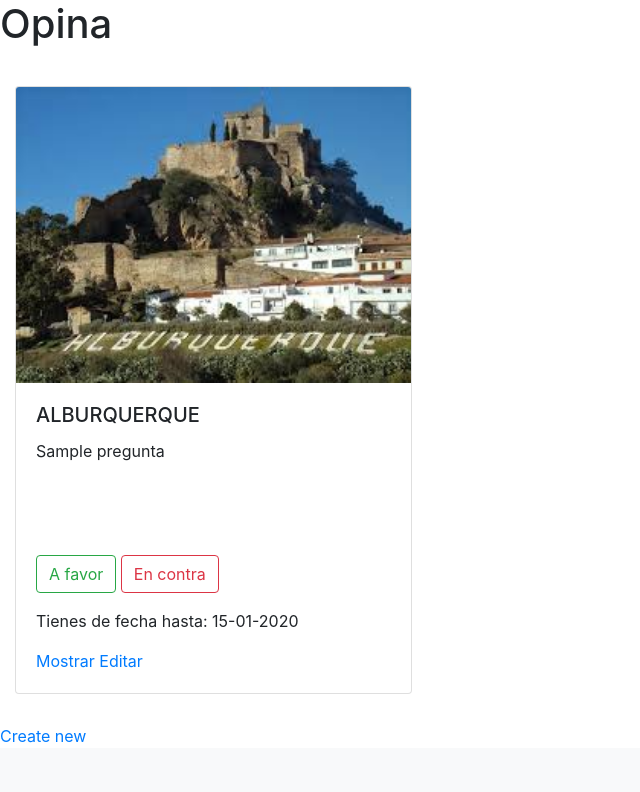
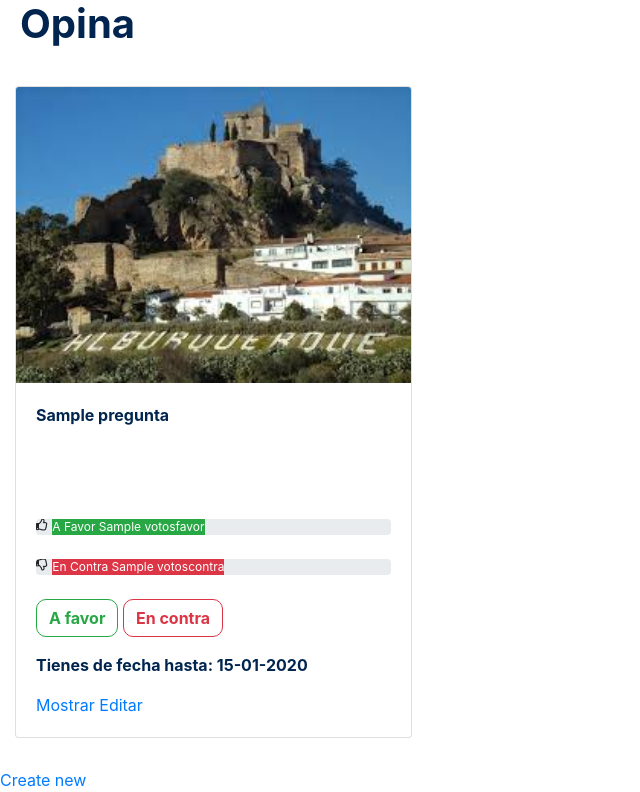
Before and after one commit to ereme/smartquercus, a Symfony app: template templates/opina/index.html.twig in a window 1280 px wide. Shown: the part 56-848 px from the top of the page, without its empty margins (0-640 px from the left). Before the commit the page ends 799 px from the top, so only its background shows below. Run offline with Twig, Linux system fonts and the light colour scheme; the template is opened without the code that fills it: most values are stand-ins (such as "Sample title", 1, 10 or a date in 2020); some libraries are stand-ins or nearby versions.

Commit message:
Terminado con la ayuda de Alvaro

```diff
--- a/assets/css/opina.css
+++ b/assets/css/opina.css
@@ -6,3 +6,31 @@
 #opina .card-text p{
 	height: 100px;
 }
+
+h1{
+	color: #01254f;
+	font-weight: bold;
+	margin-left: 20px;
+
+}
+
+#opina .card-text-2{
+	color: #01254f;
+	font-weight: bold;
+}
+
+#fecha{
+	color: #01254f;
+	font-weight: bold;
+}
+
+.btn{
+
+	font-weight: bold;
+	border-radius: 10px;
+}
+
+.progress .far{
+
+	margin-right: 5px;
+}
--- a/assets/js/opina.js
+++ b/assets/js/opina.js
@@ -13,7 +13,21 @@ $( document ).ready(function() {
             url: '/opina/' + idopina + '/' + valor + '/json',
             dataType: 'json',
             success: function success(datos) {
-               console.log(datos);
+
+            	console.log($(this).parent().find('.bg-success'));
+
+
+            	$('#'+idopina+'favor').attr({
+            				'aria-valuenow': datos.votosfavor,
+            				'style': 'width:'+datos.votosfavor+'%',
+            	});
+
+            	$('#'+idopina+'contra').attr({
+            				'aria-valuenow': datos.votoscontra,
+            				'style': 'width:'+datos.votoscontra+'%',
+            	});
+               	console.log(datos);
+
             }
         });
 
--- a/src/Repository/OpinaRepository.php
+++ b/src/Repository/OpinaRepository.php
@@ -36,7 +36,7 @@ class OpinaRepository extends ServiceEntityRepository
     }
     */
 
-    public function findOpina($opinaid){
+   /* public function findOpina($opinaid){
         return $this->createQueryBuilder('m')
             //->select('m.id, m.mensaje, m.fechahora, m.receptor')
             ->where('m.emisor = ?1', $qb->expr()->eq('m.emisor', '?2'))
@@ -47,5 +47,5 @@ class OpinaRepository extends ServiceEntityRepository
             ->getQuery()
             ->getResult() //puedo poner: getResult() para muchos, getSingleResult() para uno
         ;
-    }
+    }*/
 }
--- a/templates/opina/index.html.twig
+++ b/templates/opina/index.html.twig
@@ -12,16 +12,24 @@
                         <div class="card">
                             <img class="card-img-top" src="{{ asset('imagen/alburquerque.jpg')}}" alt="Card image cap" width="50">
                             <div class="card-body">
-                                <h5 class="card-title">ALBURQUERQUE</h5>
                                 <div class="card-text">
                                 <p class="card-text-2">{{ opina.pregunta }}</p>
                                 </div>
+
+                                <div class="progress">
+                                    <i class="far fa-thumbs-up"></i> <div id="{{opina.id}}favor" class="progress-bar bg-success" role="progressbar" style="width: {{ opina.votosfavor }}%" aria-valuenow="{{ opina.votosfavor }}" aria-valuemin="0" aria-valuemax="100">A Favor {{ opina.votosfavor }}</div>
+                                </div>
+                                <br>
+                                <div class="progress">
+                                    <i class="far fa-thumbs-down"></i> <div id="{{opina.id}}contra" class="progress-bar bg-danger" role="progressbar" style="width: {{ opina.votoscontra }}%" aria-valuenow="{{ opina.votoscontra }}" aria-valuemin="0" aria-valuemax="100">En Contra {{ opina.votoscontra }}</div>
+                                </div>
+                                <br>
                                 <p>
-                                <input type="hidden" value="{{ opina.id }}">
-                                <button type="button" class="btn btn-outline-success botonopina" valor="F">A favor</button>
-                                <button type="button" class="btn btn-outline-danger botonopina" valor="C">En contra</button>
+                                    <input type="hidden" value="{{ opina.id }}">
+                                    <button type="button" class="btn btn-outline-success botonopina" valor="F">A favor</button>
+                                    <button type="button" class="btn btn-outline-danger botonopina" valor="C">En contra</button>
                                 </p>
-                                <p>Tienes de fecha hasta: {{ opina.fechahoralimite ? opina.fechahoralimite|date('d-m-Y') : '' }}</p>
+                                <p id="fecha">Tienes de fecha hasta: {{ opina.fechahoralimite ? opina.fechahoralimite|date('d-m-Y') : '' }}</p>
 
                                 <a href="{{ path('opina_show', {'id': opina.id}) }}">Mostrar</a>
                                 <a href="{{ path('opina_edit', {'id': opina.id}) }}">Editar</a>
@@ -46,5 +54,5 @@
     <script src="https://code.jquery.com/ui/1.12.1/jquery-ui.min.js" integrity="sha256-VazP97ZCwtekAsvgPBSUwPFKdrwD3unUfSGVYrahUqU=" crossorigin="anonymous"></script>
 
 
-    <script src="{{ asset('build/opina.js') }}"></script>
+    <script src="{{ asset('build/opinajs.js') }}"></script>
 {% endblock %}
--- a/templates/opina/new.html.twig
+++ b/templates/opina/new.html.twig
@@ -16,5 +16,6 @@
 	</div>
 </div>
 
+
     <a href="{{ path('opina_index') }}">Volver a la lista opiniones</a>
 {% endblock %}
```
